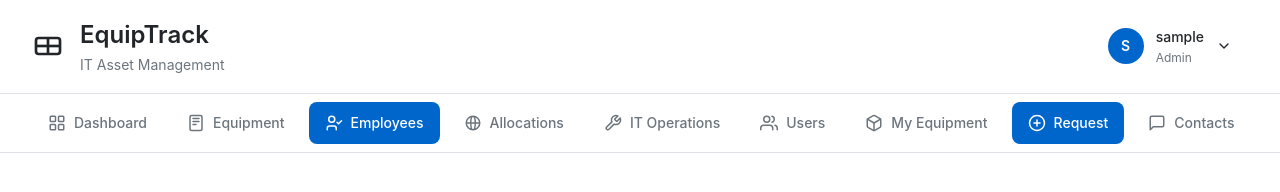
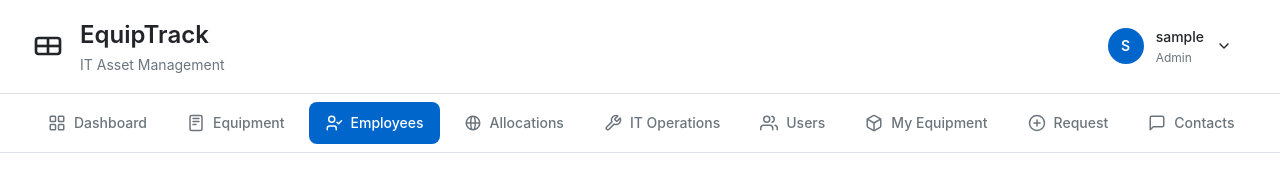
Before and after one commit to lmarlmarlmar46-ops/equipment-management-system, a React (Vite) app in the folder frontend/: page /employees in a window 1280 px wide. Shown: the top 192 px of the page. Built offline with nearby package versions, Linux system fonts and the light colour scheme; no server answers; sample sign-in values are in the browser's storage.

Commit message:
Remove blue highlight from Request button to match other navigation buttons

```diff
--- a/frontend/src/App.css
+++ b/frontend/src/App.css
@@ -220,13 +220,19 @@
   color: white;
 }
 
+/* Remove special styling for secondary button */
 .nav-button-secondary {
-  background: var(--accent-primary);
-  color: white;
+  background: transparent;
+  color: var(--text-secondary);
 }
 
 .nav-button-secondary:hover {
-  background: var(--accent-hover);
+  background: var(--bg-secondary);
+  color: var(--text-primary);
+}
+
+.nav-button-secondary.active {
+  background: var(--accent-primary);
   color: white;
 }
 
```
